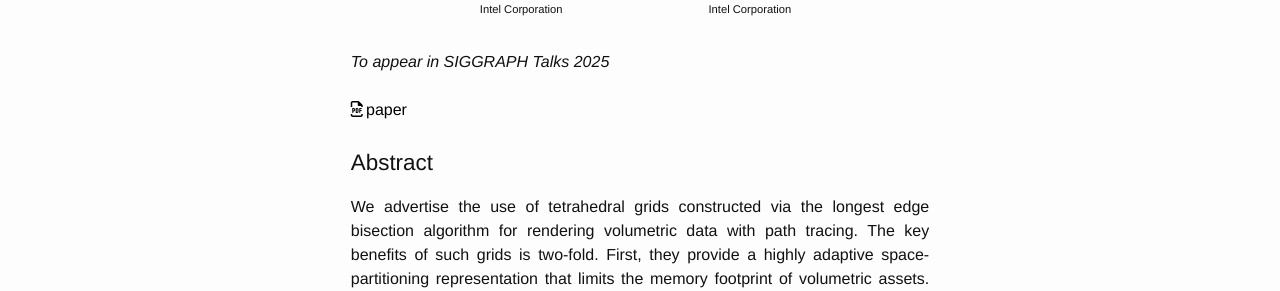
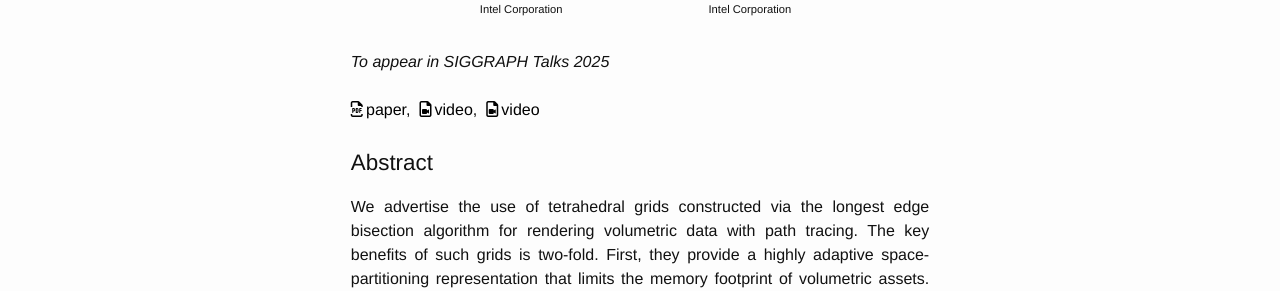
Before and after one commit to ggx-research/ggx-research.github.io, a Jekyll site: the page built from _posts/2025-08-14-publication-leb3d.md, in a window 1280 px wide. Shown: the part 167-458 px from the top of the page. Built offline with Jekyll 4.4.1, drawn with Linux system fonts in a browser that asks for light colours.

Commit message:
added video links

```diff
--- a/_posts/2025-08-14-publication-leb3d.md
+++ b/_posts/2025-08-14-publication-leb3d.md
@@ -15,7 +15,9 @@ tags: 'to_appear'
 # Thumbnails should be 128x128 max
 thumbnail: "/images/thumbnails/publication_2025_leb3d.png"
 materials: [
-    { type: "document", name: "paper", url: "https://arxiv.org/abs/2506.11510" }
+    { type: "document", name: "paper", url: "https://arxiv.org/abs/2506.11510" },
+    { type: "video",    name: "video", url: "https://youtu.be/fn4bfZwLusk" },
+    { type: "video",    name: "video", url: "https://youtu.be/o_96kNy_m1M" },
 ]
 ---
 
```
